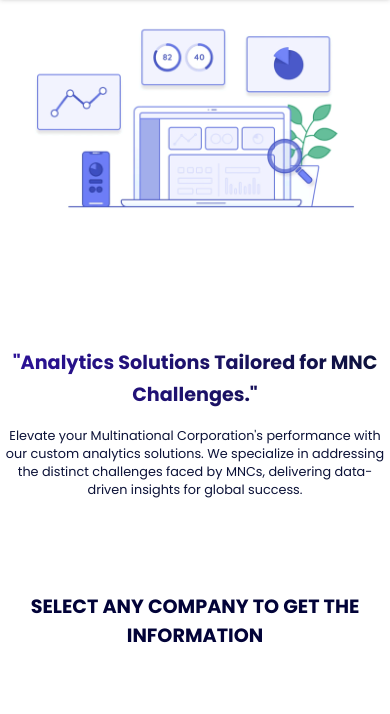
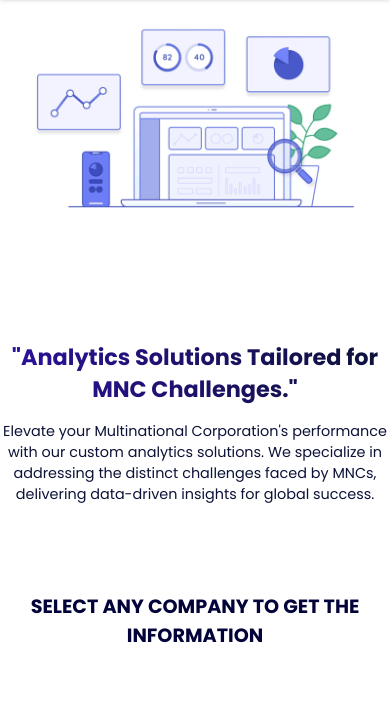
Before and after one commit to moinahmad25/Company-Data-Analysis, a plain HTML site: page index.html in a window 390 px wide. Shown: the part 83-797 px from the top of the page. Drawn offline with Linux system fonts and the light colour scheme.

Commit message:
many changes

```diff
--- a/style.css
+++ b/style.css
@@ -349,13 +349,13 @@ footer {
     }
 
     .title {
-        font-size: 1.2rem;
+        font-size: 1.4rem;
         line-height: 2rem;
         text-align: center;
         margin-bottom: 1rem;
     }
     .description{
-        font-size: 0.8rem;
+        font-size: 0.9rem;
         text-align: center;
     }
     .main-container{
@@ -374,7 +374,7 @@ footer {
     }
     .card{
         width: 90%;
-        /* gap: 1rem; */
+        gap: 1rem;
         /* height: 50vh; */
     }
     .card h4{
```
